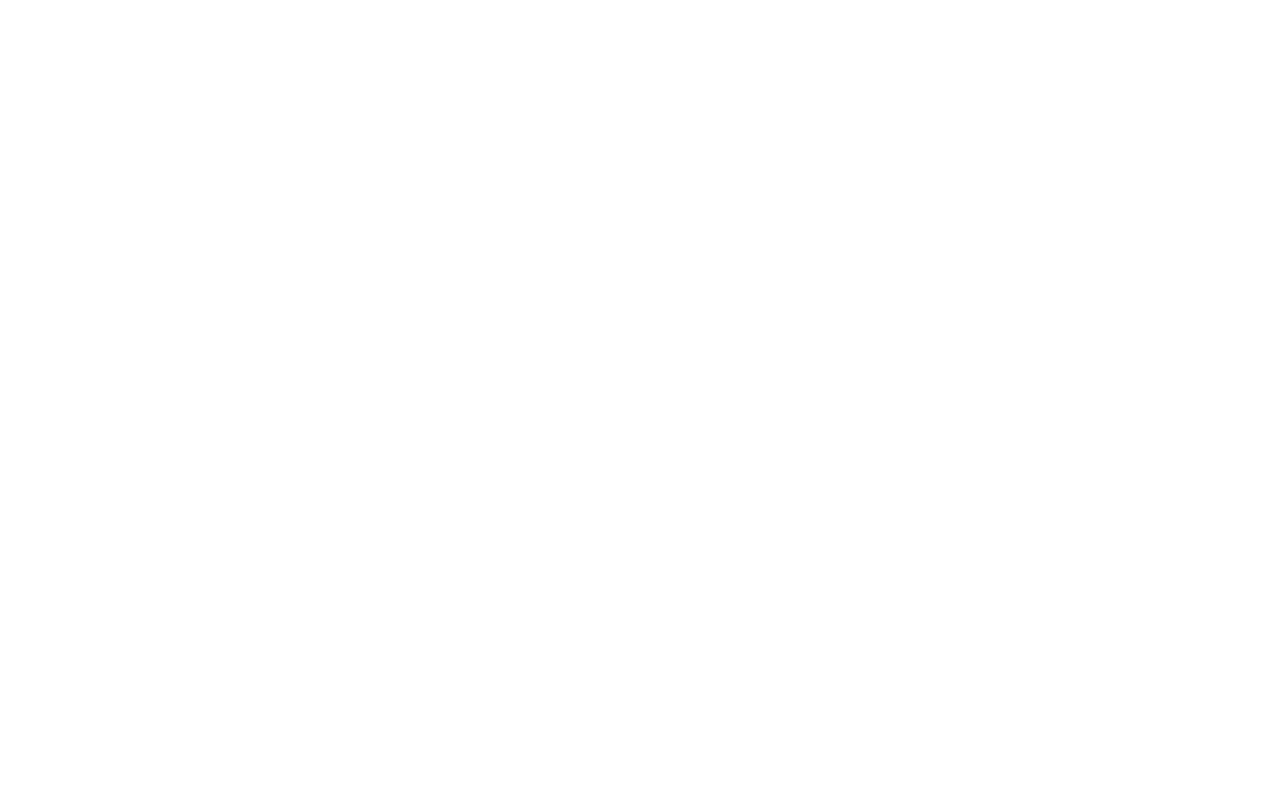
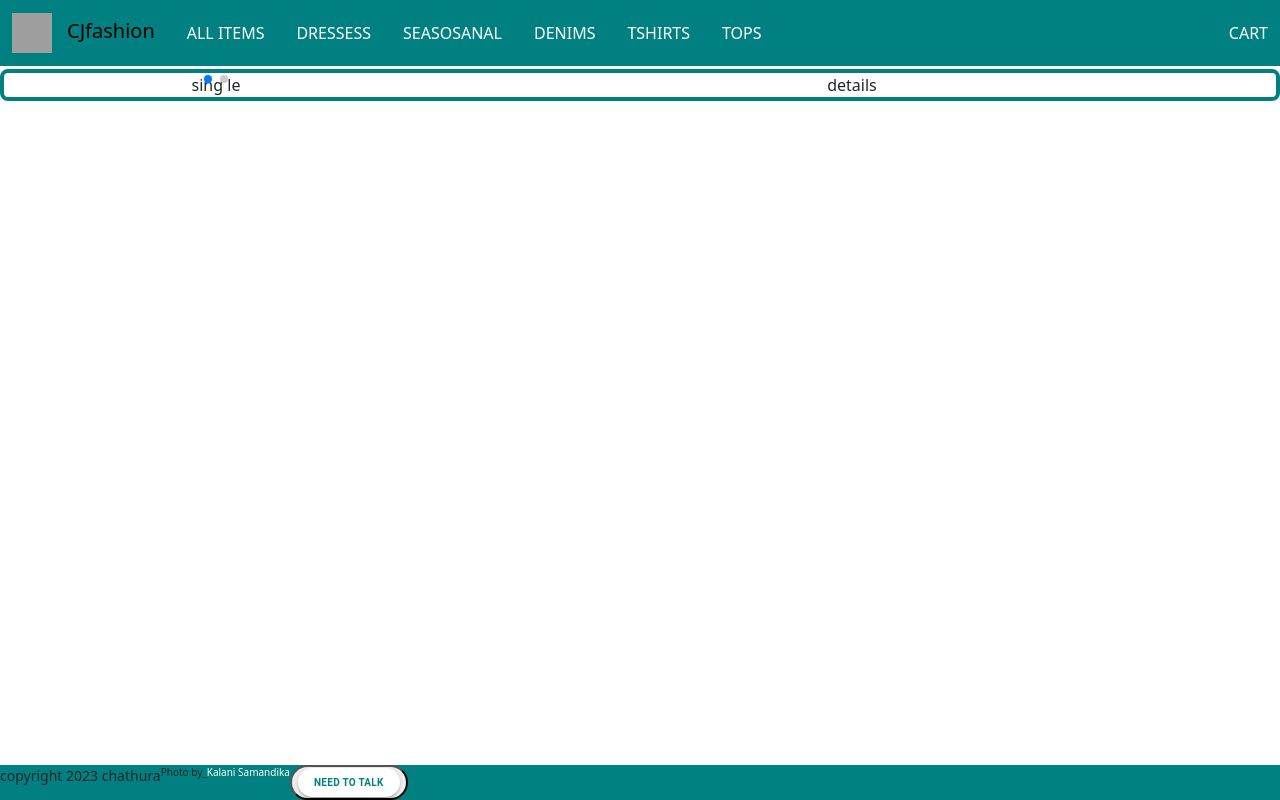
Before and after one commit to ChathurJayawardhana/Cj_Fashion, a React (Create React App) app: page /details in a window 1280 px wide. Before the commit this address had no page. Built offline with nearby package versions, Linux system fonts and the light colour scheme; grey boxes are pictures that could not be loaded.

Commit message:
add details list

```diff
--- a/package.json
+++ b/package.json
@@ -17,6 +17,7 @@
     "react-dom": "^18.2.0",
     "react-router-dom": "^6.16.0",
     "react-scripts": "5.0.1",
+    "swiper": "^10.3.1",
     "web-vitals": "^2.1.4"
   },
   "scripts": {
--- a/src/App.js
+++ b/src/App.js
@@ -12,6 +12,7 @@
 import Learnlayout from './layout/layoutlearning/Learnlayout';
 import HeaderLayout from './layout/common/HeaderLayout';
 import FooterLayout from './layout/common/FooterLayout';
+import ProductDetails from './layout/productdetails/ProductDetails';
 
 //test comment
 //coment 2
@@ -31,6 +32,7 @@
             <Route path='/tshirts' element={<TshirtLayout/>}/>
             <Route path='/tops' element={<TopsLayout/>}/>
             <Route path='/learn' element={<Learnlayout/>}/>
+            <Route path='/details' element={<ProductDetails/>}/>
 
           </Routes>
 
--- a/src/component/productList/SingleProduct.js
+++ b/src/component/productList/SingleProduct.js
@@ -21,7 +21,7 @@
     const {images,productName,productType,price,size} = product;
       return (
     <div style={{padding:"8px"}}>
-        <Link to={"/"} style={{textDecoration:"none",color:"black"}}>
+        <Link to={"/details"} style={{textDecoration:"none",color:"black"}}>
             <div style={{padding:"5px",width:"100%",borderRadius:"10px",paddingBottom:"20px"}}>
             <Productimage images={images}/>
             <ProductName name={productName} type={productType}/>
--- /dev/null
+++ b/src/component/productdetails/imageslider/SingleImage.js
@@ -0,0 +1,9 @@
+import React from 'react'
+
+export default function SingleImage() {
+  return (
+    <div>
+      sing le
+    </div>
+  )
+}
--- /dev/null
+++ b/src/layout/productdetails/ProductDetails.js
@@ -0,0 +1,24 @@
+import React from 'react'
+import Commonlayout from '../common/Commonlayout'
+import { Grid } from '@mui/material'
+import ImageSlider from './left/ImageSlider'
+
+export default function ProductDetails() {
+  return (
+    <div>
+      <Commonlayout>
+        <div style={{border:"4px solid teal",marginTop:"3px",borderRadius:"8px"}}>
+            <Grid container>
+                <Grid item xs={12} md={6} lg={4}>
+                 <ImageSlider/>
+                </Grid>
+
+                <Grid item xs={12} md={6} lg={8}>
+                         details
+                   </Grid>
+            </Grid>
+        </div>
+      </Commonlayout>
+    </div>
+  )
+}
--- /dev/null
+++ b/src/layout/productdetails/left/ImageSlider.js
@@ -0,0 +1,30 @@
+import React from 'react'
+import { Swiper, SwiperSlide } from 'swiper/react';
+import { Pagination } from 'swiper/modules';
+import 'swiper/css';
+import 'swiper/css/pagination';
+import SingleImage from '../../../component/productdetails/imageslider/SingleImage';
+
+
+export default function ImageSlider() {
+  return (
+    <div>
+       <Swiper
+     modules={[ Pagination]}
+      spaceBetween={50}
+      slidesPerView={1}
+      onSlideChange={() => console.log('slide change')}
+      onSwiper={(swiper) => console.log(swiper)}
+      pagination={{ clickable: true }}
+    >
+      <SwiperSlide>
+         <SingleImage/>
+      </SwiperSlide>
+      <SwiperSlide>
+      <SingleImage/>
+      </SwiperSlide>
+
+    </Swiper>
+    </div>
+  )
+}
```
Also changed, not shown: 1 other file (tests, documents, lock files or other folders).
